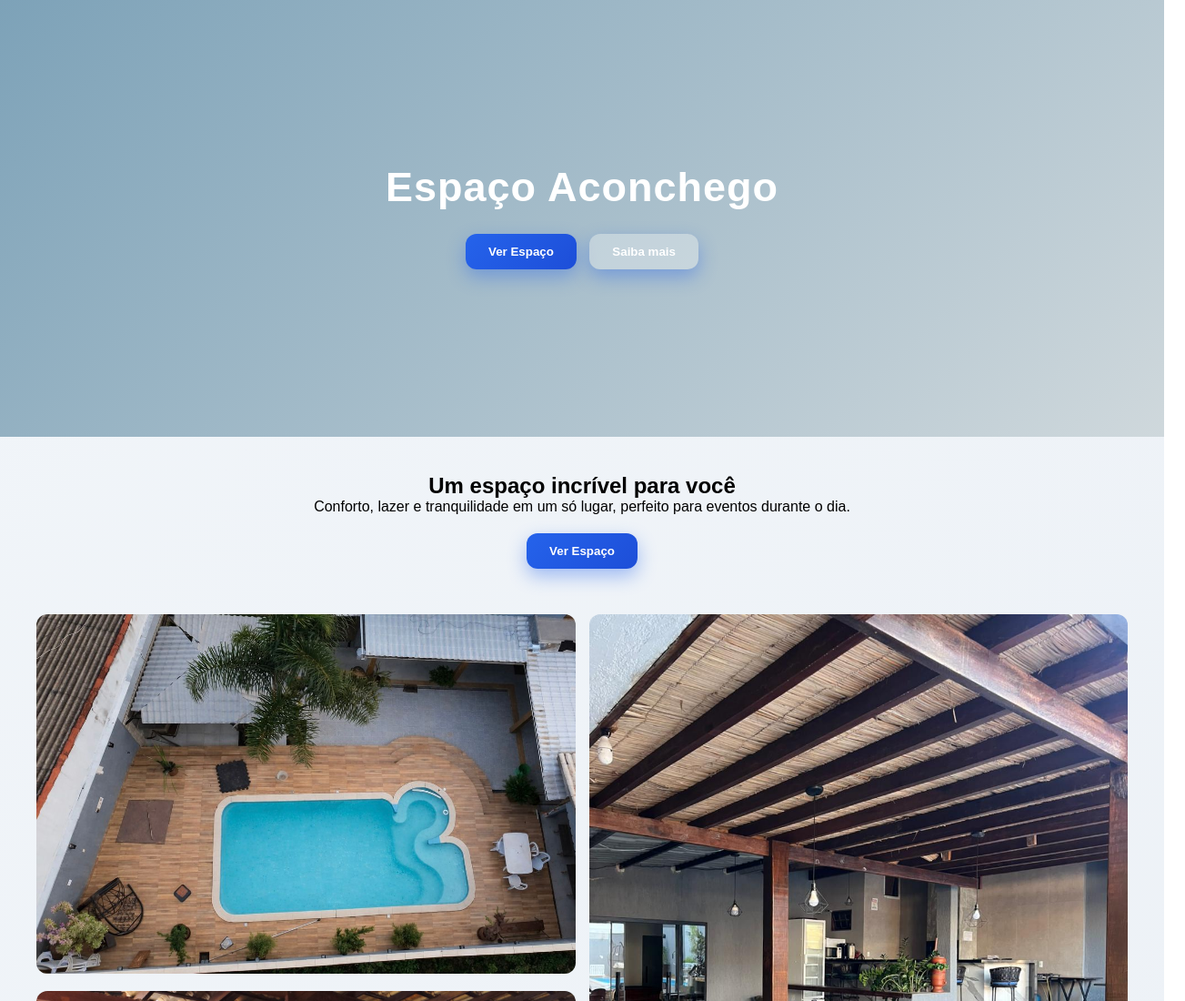
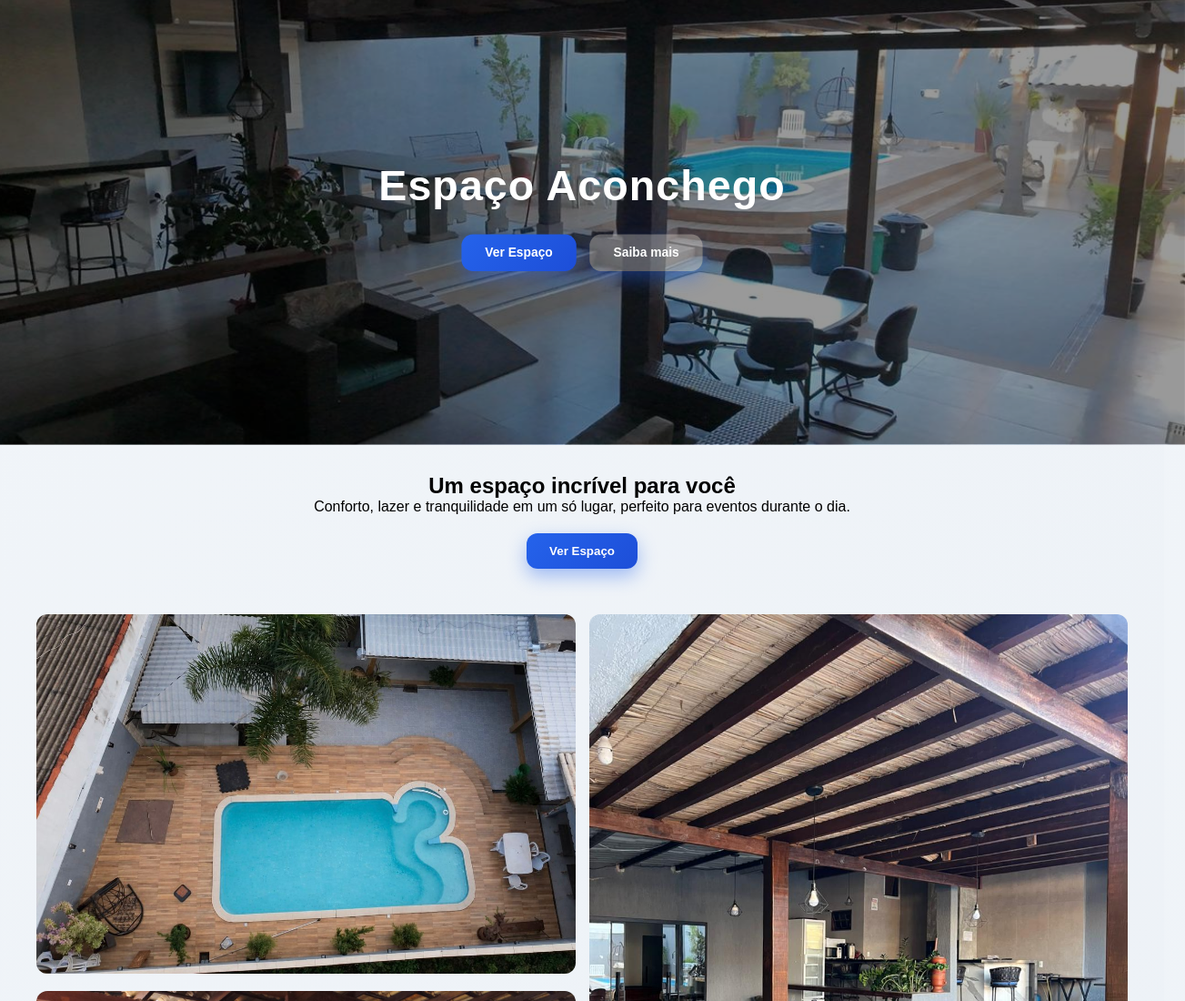
Before and after one commit to stevangutemberg-hub/Espaco_lazer, a plain HTML site: page index.html in a window 1280 px wide. Shown: the top 1100 px of the page at 91% size, 1303 px wide, since content can reach past the window. Drawn offline with Linux system fonts and the light colour scheme.

Commit message:
Add files via upload

```diff
--- a/styles.css
+++ b/styles.css
@@ -13,16 +13,52 @@ body {
 /* ================= HERO ================= */
 .hero {
     height: 60vh;
-    background: linear-gradient(135deg, #7da2b8, #cfd8dc);
+
+    /* IMAGEM NO LUGAR DO GRADIENTE */
+    background: url("img/visao.jpg") no-repeat center center/cover;
+
     display: flex;
     align-items: center;
     justify-content: center;
-    background-attachment: fixed;
+
+    position: relative;
+    overflow: hidden;
 }
 
+/* CAMADA ESCURA PRA DAR CONTRASTE NO TEXTO */
+.hero::before {
+    content: "";
+    position: absolute;
+    width: 100%;
+    height: 100%;
+    top: 0;
+    left: 0;
+
+    background: rgba(0, 0, 0, 0.4);
+}
+
+/* ANIMAÇÃO DE ZOOM SUAVE */
+@keyframes zoomFundo {
+    0% {
+        transform: scale(1);
+    }
+    100% {
+        transform: scale(1.1);
+    }
+}
+
+.hero {
+    animation: zoomFundo 12s ease-in-out infinite alternate;
+}
+
+/* CONTEÚDO NA FRENTE */
 .hero-content {
+    position: relative;
+    z-index: 2;
+
     text-align: center;
     color: white;
+
     animation: subir 1s ease;
 }
 
```
